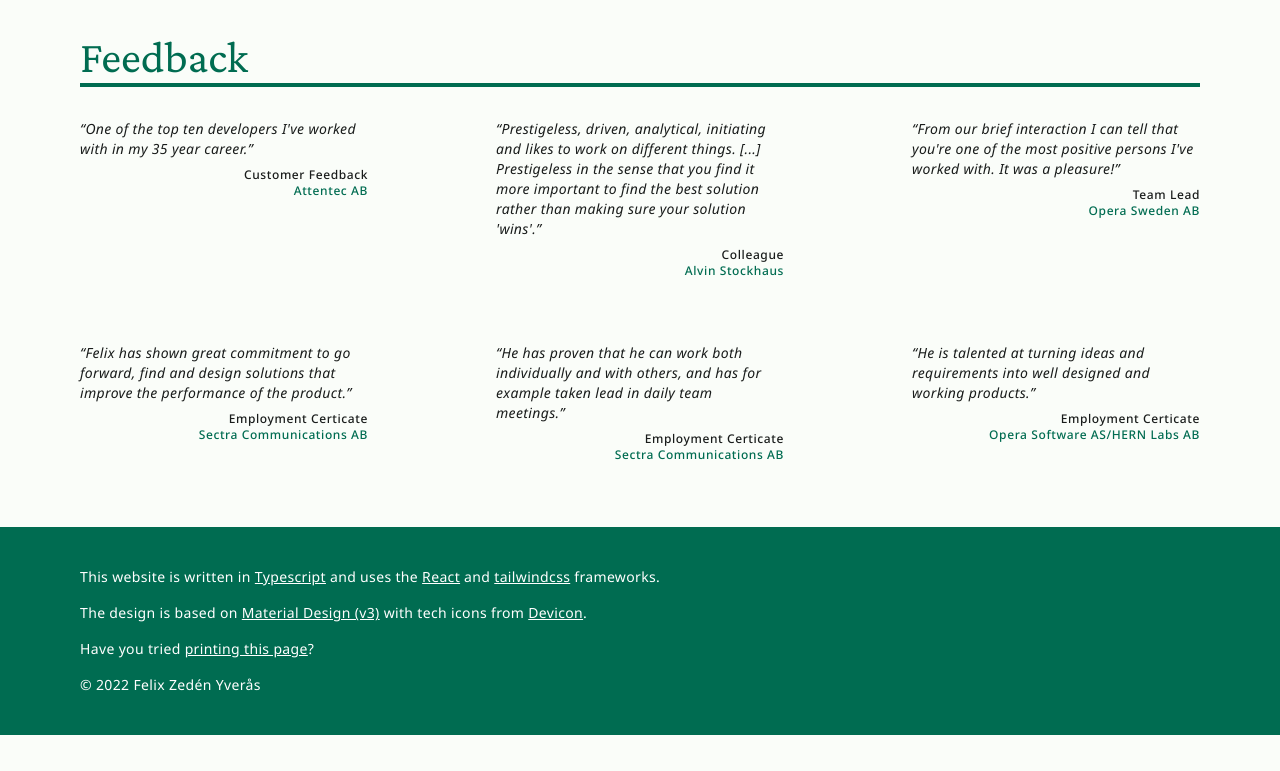
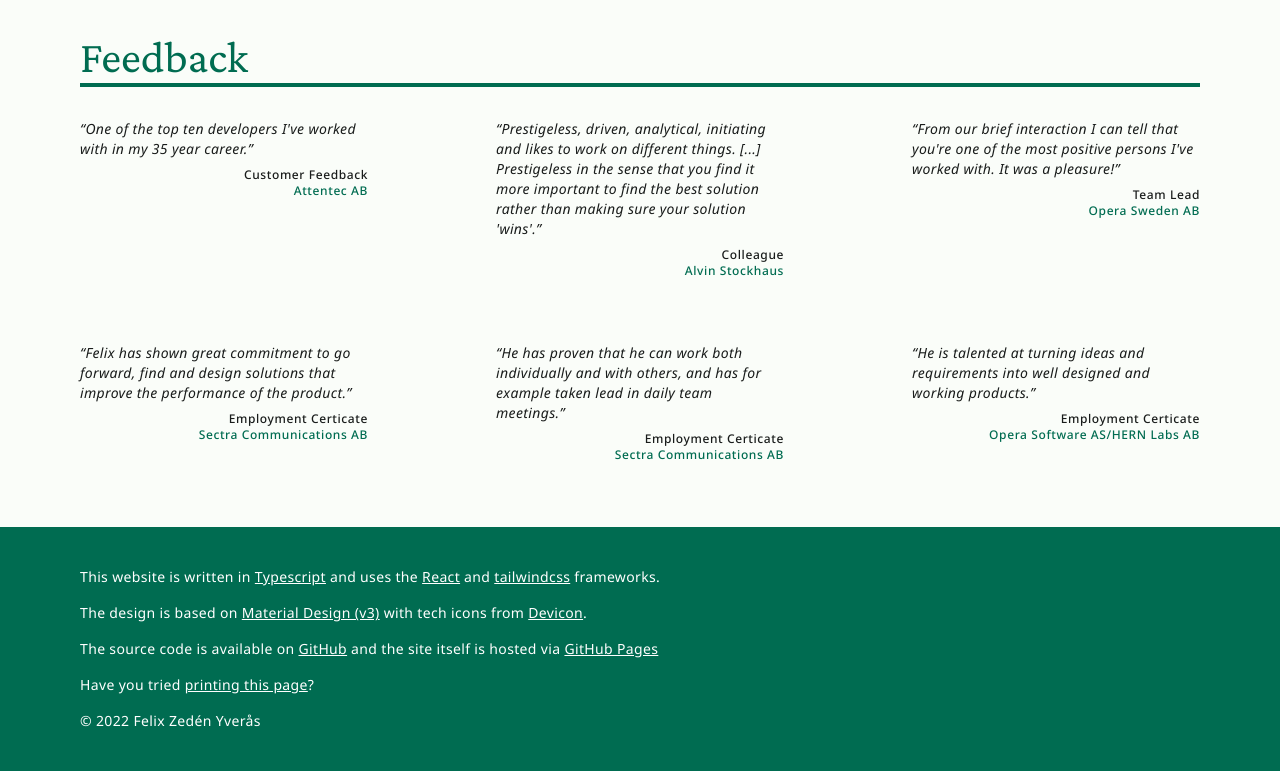
Before and after one commit to FelixZY/curriculum-vitae-web, a React (Create React App) app: page / in a window 1280 px wide. Shown: the part 2238-3009 px from the top of the page. Before the commit the page ends 2973 px from the top, so only its background shows below. Built offline with nearby package versions, Linux system fonts and the light colour scheme.

Commit message:
Add link to GitHub
Also, the site is now hosted via GitHub Pages. Add link for that as
well.

```diff
--- a/public/locales/en/translation.json
+++ b/public/locales/en/translation.json
@@ -8,5 +8,6 @@
   "Spring 2017": "Spring 2017",
   "footer_1": "This website is written in <0>Typescript</0> and uses the <1>React</1> and <2>tailwindcss</2> frameworks.",
   "footer_2": "The design is based on <0>Material Design (v3)</0> with tech icons from <1>Devicon</1>.",
-  "footer_3": "Have you tried <0>printing this page</0>?"
+  "footer_3": "The source code is available on <0>GitHub</0> and the site itself is hosted via <1>GitHub Pages</1>",
+  "footer_4": "Have you tried <0>printing this page</0>?"
 }
--- a/public/locales/sv/translation.json
+++ b/public/locales/sv/translation.json
@@ -8,5 +8,6 @@
   "Spring 2017": "vår 2017",
   "footer_1": "Denna webbsida är skriven i <0>Typescript</0> och använder sig av ramverken <1>React</1> och <2>tailwindcss</2>.",
   "footer_2": "Sidans design är baserad på <0>Material Design (v3)</0> med tech-ikoner från <1>Devicon</1>.",
-  "footer_3": "Du vet väl att du kan <0>skriva ut den här sidan</0>?"
+  "footer_3": "Källkoden är tillgänglig på <0>GitHub</0>. Sidan hostas genom <1>GitHub Pages</1>",
+  "footer_4": "Du vet väl att du kan <0>skriva ut den här sidan</0>?"
 }
--- a/src/App.tsx
+++ b/src/App.tsx
@@ -151,6 +151,25 @@ function App() {
             <Trans
               i18nKey="footer_3"
               components={[
+                <a
+                  className="underline"
+                  href="https://github.com/FelixZY/curriculum-vitae-web"
+                >
+                  GitHub
+                </a>,
+                <a
+                  className="underline"
+                  href="https://pages.github.com/"
+                >
+                  GitHub Pages
+                </a>,
+              ]}
+            />
+          </p>
+          <p className="py-2">
+            <Trans
+              i18nKey="footer_4"
+              components={[
                 <button
                   className="underline font-normal"
                   onClick={(e) => {
```
